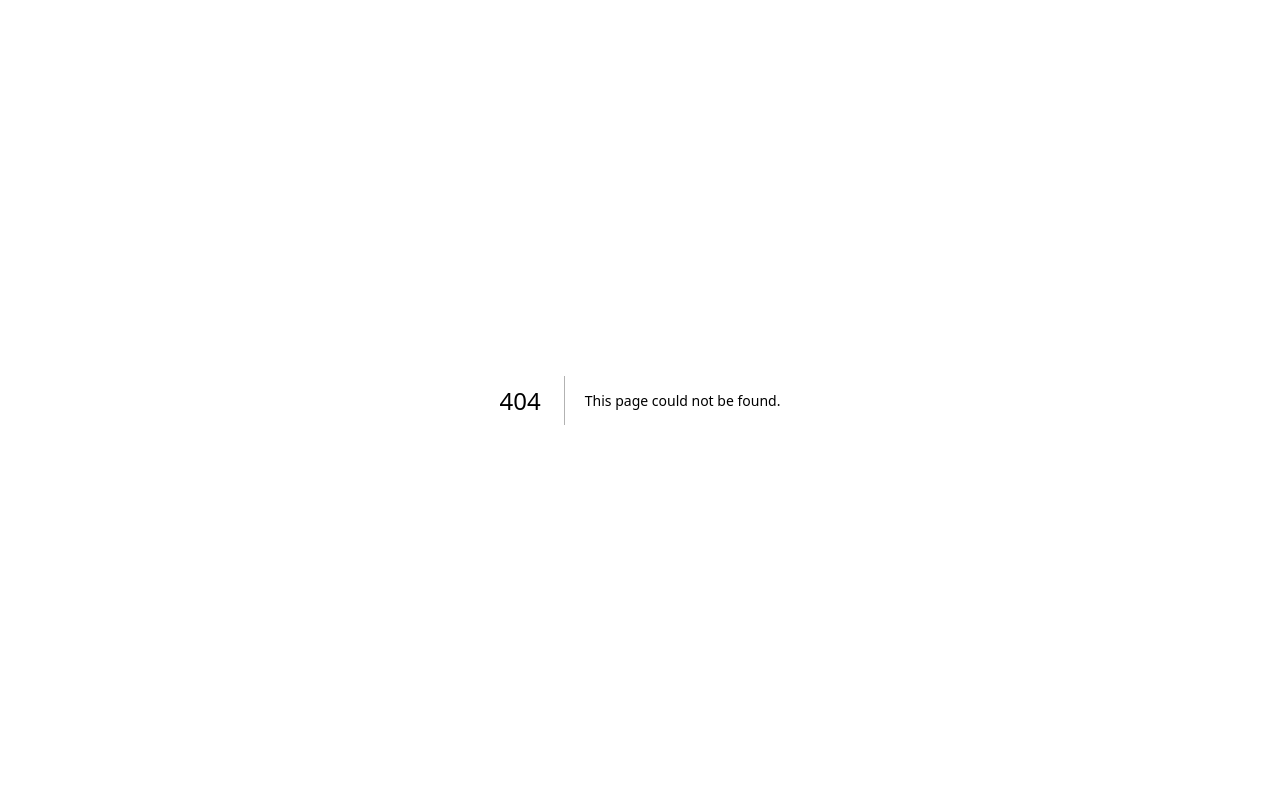
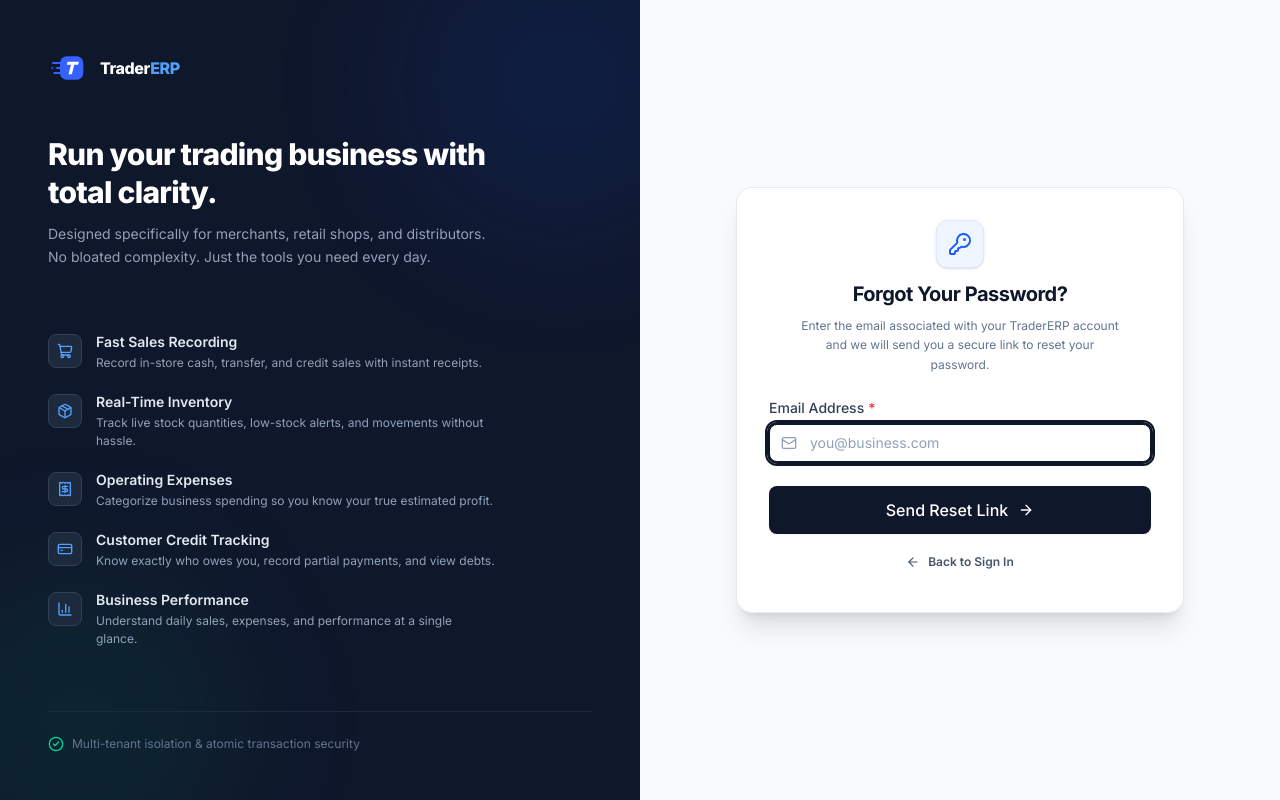
Before and after one commit to Sardaunatechworks/tradererpwebapp, a Next.js app: page /forgot-password in a window 1280 px wide. Before the commit this address had no page. Built offline with nearby package versions, Linux system fonts and the light colour scheme.

Commit message:
feat(auth): implement dedicated forgot-password page and route navigation

```diff
--- /dev/null
+++ b/src/app/(auth)/forgot-password/page.tsx
@@ -0,0 +1,222 @@
+'use client';
+
+import React, { useState } from 'react';
+import Link from 'next/link';
+import { sendPasswordResetEmail } from '@/app/actions/auth';
+import { Mail, ArrowLeft, ArrowRight, CheckCircle2, KeyRound, RefreshCw, AlertCircle } from 'lucide-react';
+import Logo from '@/components/layout/Logo';
+import { Button } from '@/components/ui/Button';
+import { Input } from '@/components/ui/Input';
+
+export default function ForgotPasswordPage() {
+  const [email, setEmail] = useState('');
+  const [loading, setLoading] = useState(false);
+  const [resending, setResending] = useState(false);
+  const [error, setError] = useState<string | null>(null);
+  const [isSubmitted, setIsSubmitted] = useState(false);
+  const [resendSuccess, setResendSuccess] = useState(false);
+
+  const handleSubmit = async (e: React.FormEvent<HTMLFormElement>) => {
+    e.preventDefault();
+    if (!email || !email.includes('@')) {
+      setError('Please provide a valid email address.');
+      return;
+    }
+
+    setLoading(true);
+    setError(null);
+    setResendSuccess(false);
+
+    try {
+      const formData = new FormData();
+      formData.append('email', email.trim().toLowerCase());
+
+      const res = await sendPasswordResetEmail(formData);
+
+      if (res?.error) {
+        setError(res.error);
+      } else {
+        setIsSubmitted(true);
+      }
+    } catch (err: any) {
+      setError(err?.message || 'Failed to send password reset email. Please try again.');
+    } finally {
+      setLoading(false);
+    }
+  };
+
+  const handleResend = async () => {
+    if (!email || resending) return;
+
+    setResending(true);
+    setError(null);
+    setResendSuccess(false);
+
+    try {
+      const formData = new FormData();
+      formData.append('email', email.trim().toLowerCase());
+
+      const res = await sendPasswordResetEmail(formData);
+
+      if (res?.error) {
+        setError(res.error);
+      } else {
+        setResendSuccess(true);
+      }
+    } catch (err: any) {
+      setError(err?.message || 'Failed to resend reset email.');
+    } finally {
+      setResending(false);
+    }
+  };
+
+  return (
+    <div className="w-full bg-white rounded-2xl border border-slate-200/80 shadow-xl p-6 sm:p-8 space-y-6">
+      {/* Mobile Logo */}
+      <div className="flex flex-col items-center text-center lg:hidden">
+        <Logo iconSize="w-10 h-10" showText={true} />
+      </div>
+
+      {!isSubmitted ? (
+        <>
+          {/* Header */}
+          <div className="text-center space-y-2">
+            <div className="w-12 h-12 bg-blue-50 border border-blue-100 rounded-xl flex items-center justify-center text-blue-600 mx-auto shadow-sm">
+              <KeyRound className="w-6 h-6" />
+            </div>
+            <h1 className="text-xl font-bold tracking-tight text-slate-900 mt-3">
+              Forgot Your Password?
+            </h1>
+            <p className="text-xs text-slate-500 leading-relaxed max-w-xs mx-auto">
+              Enter the email associated with your TraderERP account and we will send you a secure link to reset your password.
+            </p>
+          </div>
+
+          {/* Error Banner */}
+          {error && (
+            <div className="bg-red-50 border border-red-200 rounded-xl p-3.5 text-xs text-red-700 font-medium flex items-start gap-2.5">
+              <AlertCircle className="w-4 h-4 shrink-0 text-red-600 mt-0.5" />
+              <div className="leading-relaxed">{error}</div>
+            </div>
+          )}
+
+          {/* Form */}
+          <form onSubmit={handleSubmit} className="space-y-4">
+            <Input
+              label="Email Address"
+              name="email"
+              type="email"
+              required
+              autoFocus
+              autoComplete="email"
+              placeholder="you@business.com"
+              value={email}
+              onChange={(e) => setEmail(e.target.value)}
+              leftIcon={<Mail className="w-4 h-4" />}
+            />
+
+            <div className="pt-2 flex flex-col gap-2.5">
+              <Button
+                type="submit"
+                size="lg"
+                className="w-full"
+                isLoading={loading}
+                rightIcon={<ArrowRight className="w-4 h-4" />}
+              >
+                Send Reset Link
+              </Button>
+
+              <Link
+                href="/login"
+                className="w-full inline-flex items-center justify-center gap-2 py-2.5 px-4 rounded-lg text-xs font-semibold text-slate-600 hover:text-slate-900 hover:bg-slate-50 transition-colors"
+              >
+                <ArrowLeft className="w-3.5 h-3.5" />
+                Back to Sign In
+              </Link>
+            </div>
+          </form>
+        </>
+      ) : (
+        /* Success State */
+        <div className="space-y-6">
+          <div className="text-center space-y-2">
+            <div className="w-12 h-12 bg-emerald-50 border border-emerald-100 rounded-xl flex items-center justify-center text-emerald-600 mx-auto shadow-sm">
+              <CheckCircle2 className="w-6 h-6" />
+            </div>
+            <h1 className="text-xl font-bold tracking-tight text-slate-900 mt-3">
+              Check Your Email
+            </h1>
+            <p className="text-xs text-slate-500 leading-relaxed">
+              We sent a password reset link to:
+            </p>
+            <p className="text-sm font-semibold text-slate-800 bg-slate-50 py-1.5 px-3 rounded-lg border border-slate-200/60 inline-block max-w-full break-all">
+              {email}
+            </p>
+          </div>
+
+          {/* Helpful Tips Box */}
+          <div className="bg-slate-50 border border-slate-200/80 rounded-xl p-4 text-xs text-slate-600 space-y-2 leading-relaxed">
+            <div className="font-semibold text-slate-800">Next Steps:</div>
+            <ul className="list-disc pl-4 space-y-1 text-slate-500">
+              <li>Click the reset link in the email to configure your new password.</li>
+              <li>The link is time-sensitive for your security.</li>
+              <li>If you don&apos;t see the email within 2 minutes, please check your spam or junk folder.</li>
+            </ul>
+          </div>
+
+          {/* Resend status */}
+          {resendSuccess && (
+            <div className="bg-emerald-50 border border-emerald-200 rounded-xl p-3 text-xs text-emerald-800 font-medium flex items-center gap-2">
+              <CheckCircle2 className="w-4 h-4 shrink-0 text-emerald-600" />
+              <span>A fresh reset link has been dispatched to your email.</span>
+            </div>
+          )}
+
+          {error && (
+            <div className="bg-red-50 border border-red-200 rounded-xl p-3.5 text-xs text-red-700 font-medium flex items-start gap-2.5">
+              <AlertCircle className="w-4 h-4 shrink-0 text-red-600 mt-0.5" />
+              <div className="leading-relaxed">{error}</div>
+            </div>
+          )}
+
+          {/* Actions */}
+          <div className="space-y-2.5 pt-1">
+            <Button
+              type="button"
+              variant="outline"
+              size="md"
+              className="w-full flex items-center justify-center gap-2"
+              onClick={handleResend}
+              isLoading={resending}
+            >
+              <RefreshCw className="w-3.5 h-3.5" />
+              Resend Reset Email
+            </Button>
+
+            <button
+              type="button"
+              onClick={() => {
+                setIsSubmitted(false);
+                setError(null);
+                setResendSuccess(false);
+              }}
+              className="w-full text-center text-xs text-slate-500 hover:text-slate-800 py-1.5 font-medium transition-colors cursor-pointer"
+            >
+              Use a different email address
+            </button>
+
+            <div className="pt-2 border-t border-slate-100">
+              <Link
+                href="/login"
+                className="w-full inline-flex items-center justify-center gap-2 py-2 px-4 rounded-lg text-xs font-semibold text-slate-600 hover:text-slate-900 hover:bg-slate-50 transition-colors"
+              >
+                <ArrowLeft className="w-3.5 h-3.5" />
+                Return to Sign In
+              </Link>
+            </div>
+          </div>
+        </div>
+      )}
+    </div>
+  );
+}
--- a/src/app/(auth)/login/page.tsx
+++ b/src/app/(auth)/login/page.tsx
@@ -1,6 +1,7 @@
 'use client';
 
 import React, { useState, Suspense } from 'react';
+import Link from 'next/link';
 import { useRouter, useSearchParams } from 'next/navigation';
 import { signIn, signUp, sendPasswordResetEmail } from '@/app/actions/auth';
 import { ArrowRight, CheckCircle2, Mail, Lock, User, Phone } from 'lucide-react';
@@ -11,7 +12,8 @@ import { Input } from '@/components/ui/Input';
 function LoginContent() {
   const router = useRouter();
   const searchParams = useSearchParams();
-  const initialTab = searchParams.get('tab') === 'signup' ? 'signup' : 'signin';
+  const tabParam = searchParams.get('tab');
+  const initialTab = tabParam === 'forgot' ? 'forgot' : tabParam === 'signup' ? 'signup' : 'signin';
   const urlMessage = searchParams.get('message');
   const urlError = searchParams.get('error');
 
@@ -164,17 +166,12 @@ function LoginContent() {
               <label className="block text-sm font-medium text-slate-700">
                 Password <span className="text-red-500">*</span>
               </label>
-              <button
-                type="button"
-                onClick={() => {
-                  setTab('forgot');
-                  setError(null);
-                  setSuccessMessage(null);
-                }}
-                className="text-xs font-semibold text-slate-600 hover:text-slate-900 cursor-pointer"
+              <Link
+                href="/forgot-password"
+                className="text-xs font-semibold text-slate-600 hover:text-slate-900 transition-colors"
               >
                 Forgot Password?
-              </button>
+              </Link>
             </div>
             <Input
               name="password"
```
